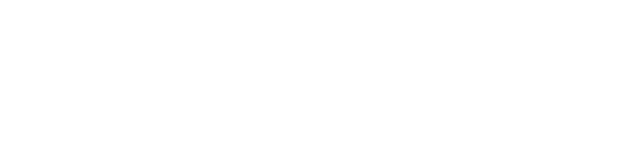
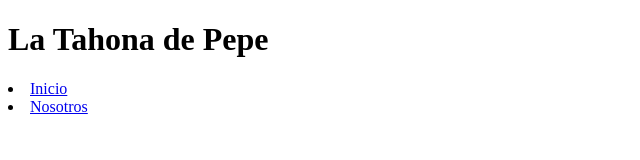
Before and after one commit to mmenendezinstituto/prueba, a plain HTML site: page index.html in a window 1280 px wide. Shown: the whole page, without its empty margins (0-640 px from the left). Drawn offline with Linux system fonts and the light colour scheme.

Commit message:
Añadidos primeros datos en index.html

```diff
--- a/index.html
+++ b/index.html
@@ -1,11 +1,20 @@
 <!DOCTYPE html>
-<html lang="en">
+<html lang="es">
 <head>
     <meta charset="UTF-8">
     <meta name="viewport" content="width=device-width, initial-scale=1.0">
-    <title>Document</title>
+    <title>La Tahona de Pepe</title>
 </head>
 <body>
+    <header>
+            <h1>La Tahona de Pepe</h1>
+            <nav>
+                <li><a href="#">Inicio</a></li>
+                <li> <a href="#">Nosotros</a>
+                </li>
+            </nav>
+    </header>
+
 
 </body>
 </html>
```
